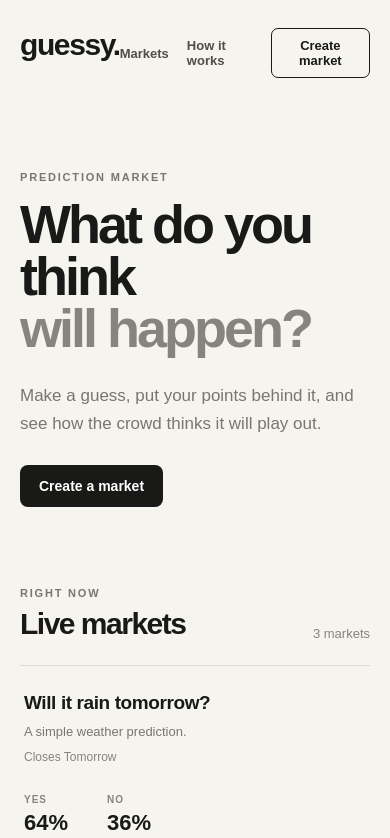
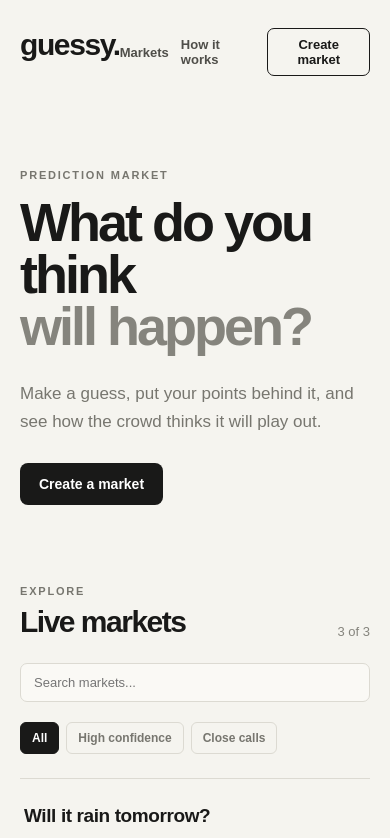
Before and after one commit to Viinuthaa/guessy, a Next.js app: page / in a window 390 px wide. Shown: the top 838 px of the page. Built offline with nearby package versions, Linux system fonts and the light colour scheme.

Commit message:
market discovery page

```diff
--- a/app/globals.css
+++ b/app/globals.css
@@ -208,6 +208,51 @@
   width: fit-content;
 }
 
+.market-controls {
+  display: flex;
+  align-items: center;
+  justify-content: space-between;
+  gap: 20px;
+  margin-bottom: 24px;
+}
+
+.search-input {
+  width: 280px;
+  border: 1px solid #dcdad2;
+  border-radius: 7px;
+  padding: 11px 13px;
+  outline: none;
+  background: #faf9f5;
+  color: #191918;
+  font-size: 13px;
+}
+
+.search-input:focus {
+  border-color: #85847d;
+}
+
+.filter-group {
+  display: flex;
+  gap: 7px;
+}
+
+.filter-button {
+  border: 1px solid #dcdad2;
+  border-radius: 6px;
+  padding: 8px 11px;
+  background: transparent;
+  color: #77766f;
+  font-size: 12px;
+  font-weight: 600;
+}
+
+.filter-button:hover,
+.filter-button.active {
+  border-color: #191918;
+  background: #191918;
+  color: #fff;
+}
+
 .market-list {
   border-top: 1px solid #dcdad2;
 }
@@ -269,14 +314,54 @@
   font-size: 22px;
 }
 
-@media (max-width: 650px) {
+.empty-state {
+  padding: 60px 0;
+  text-align: center;
+  border-bottom: 1px solid #dcdad2;
+}
+
+.empty-state p {
+  margin: 0 0 7px;
+  font-size: 17px;
+  font-weight: 600;
+}
+
+.empty-state span {
+  color: #85847d;
+  font-size: 13px;
+}
+
+@media (max-width: 750px) {
   .navbar nav {
     gap: 18px;
     font-size: 13px;
   }
 
+  .market-controls {
+    align-items: stretch;
+    flex-direction: column;
+  }
+
+  .search-input {
+    width: 100%;
+  }
+
+  .filter-group {
+    flex-wrap: wrap;
+  }
+}
+
+@media (max-width: 650px) {
   .navbar {
     align-items: flex-start;
+  }
+
+  .navbar nav {
+    gap: 12px;
+  }
+
+  .nav-button {
+    padding: 8px 10px;
   }
 
   .hero {
--- a/app/page.tsx
+++ b/app/page.tsx
@@ -1,6 +1,6 @@
 "use client"
 
-import { FormEvent, useState } from "react"
+import { FormEvent, useMemo, useState } from "react"
 
 type Market = {
   question: string
@@ -37,9 +37,30 @@
 export default function Home() {
   const [markets, setMarkets] = useState(initialMarkets)
   const [showForm, setShowForm] = useState(false)
+  const [search, setSearch] = useState("")
+  const [filter, setFilter] = useState("All")
   const [question, setQuestion] = useState("")
   const [description, setDescription] = useState("")
   const [closes, setCloses] = useState("")
+
+  const filteredMarkets = useMemo(() => {
+    return markets.filter((market) => {
+      const matchesSearch =
+        market.question
+          .toLowerCase()
+          .includes(search.toLowerCase()) ||
+        market.description
+          .toLowerCase()
+          .includes(search.toLowerCase())
+
+      const matchesFilter =
+        filter === "All" ||
+        (filter === "High confidence" && Math.max(market.yes, market.no) >= 60) ||
+        (filter === "Close calls" && Math.max(market.yes, market.no) < 60)
+
+      return matchesSearch && matchesFilter
+    })
+  }, [markets, search, filter])
 
   function createMarket(event: FormEvent<HTMLFormElement>) {
     event.preventDefault()
@@ -164,17 +185,42 @@
       <section className="markets" id="markets">
         <div className="section-header">
           <div>
-            <p className="eyebrow">RIGHT NOW</p>
+            <p className="eyebrow">EXPLORE</p>
             <h2>Live markets</h2>
           </div>
 
           <span className="market-count">
-            {markets.length} markets
+            {filteredMarkets.length} of {markets.length}
           </span>
         </div>
 
+        <div className="market-controls">
+          <input
+            className="search-input"
+            type="search"
+            placeholder="Search markets..."
+            value={search}
+            onChange={(event) => setSearch(event.target.value)}
+          />
+
+          <div className="filter-group">
+            {["All", "High confidence", "Close calls"].map((option) => (
+              <button
+                key={option}
+                className={`filter-button ${
+                  filter === option ? "active" : ""
+                }`}
+                onClick={() => setFilter(option)}
+              >
+                {option}
+              </button>
+            ))}
+          </div>
+        </div>
+
         <div className="market-list">
-          {markets.map((market) => (
+          {filteredMarkets.length > 0 ? (
+            filteredMarkets.map((market) => (
               <article className="market-card" key={market.question}>
                 <div>
                   <p className="market-question">
@@ -202,7 +248,13 @@
                   </div>
                 </div>
               </article>
-          ))}
+            ))
+          ) : (
+            <div className="empty-state">
+              <p>No markets found.</p>
+              <span>Try a different search or filter.</span>
+            </div>
+          )}
         </div>
       </section>
     </main>
```
Lines whose indentation alone changed are shown as unchanged.
